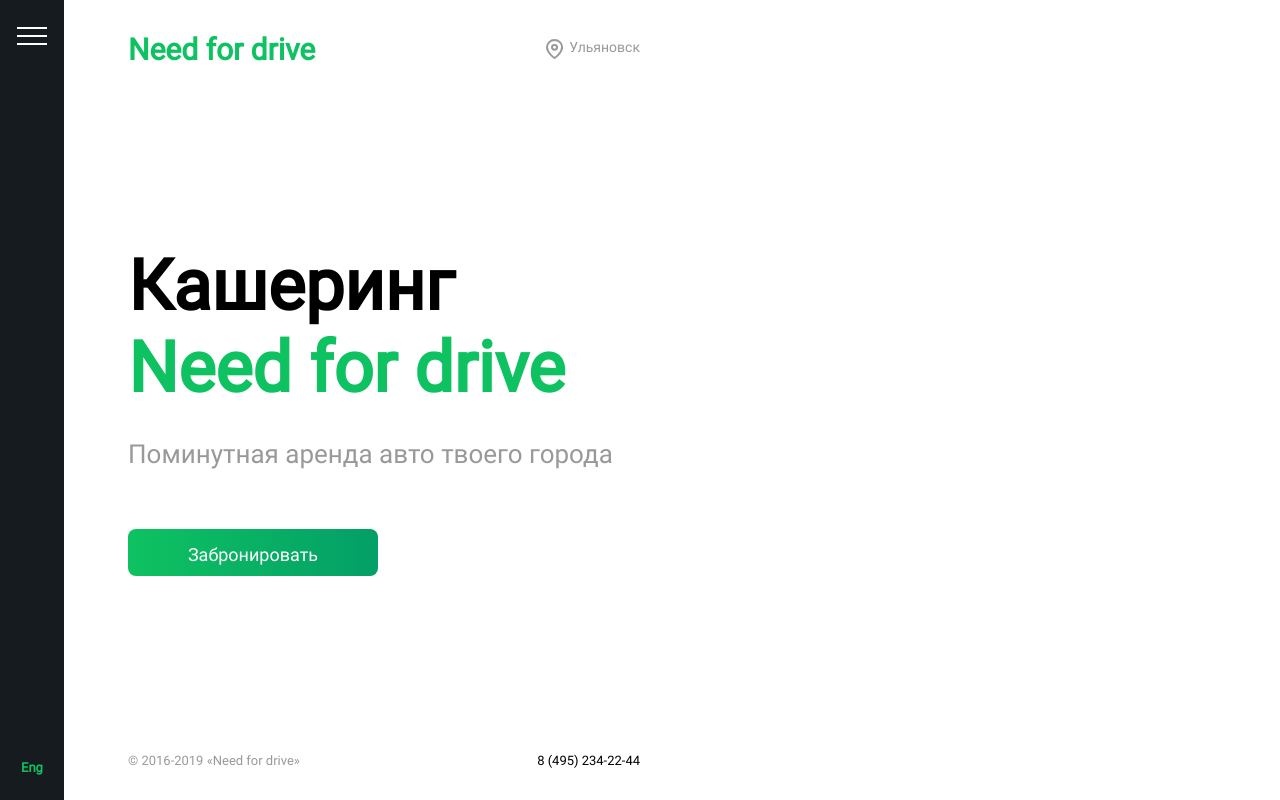
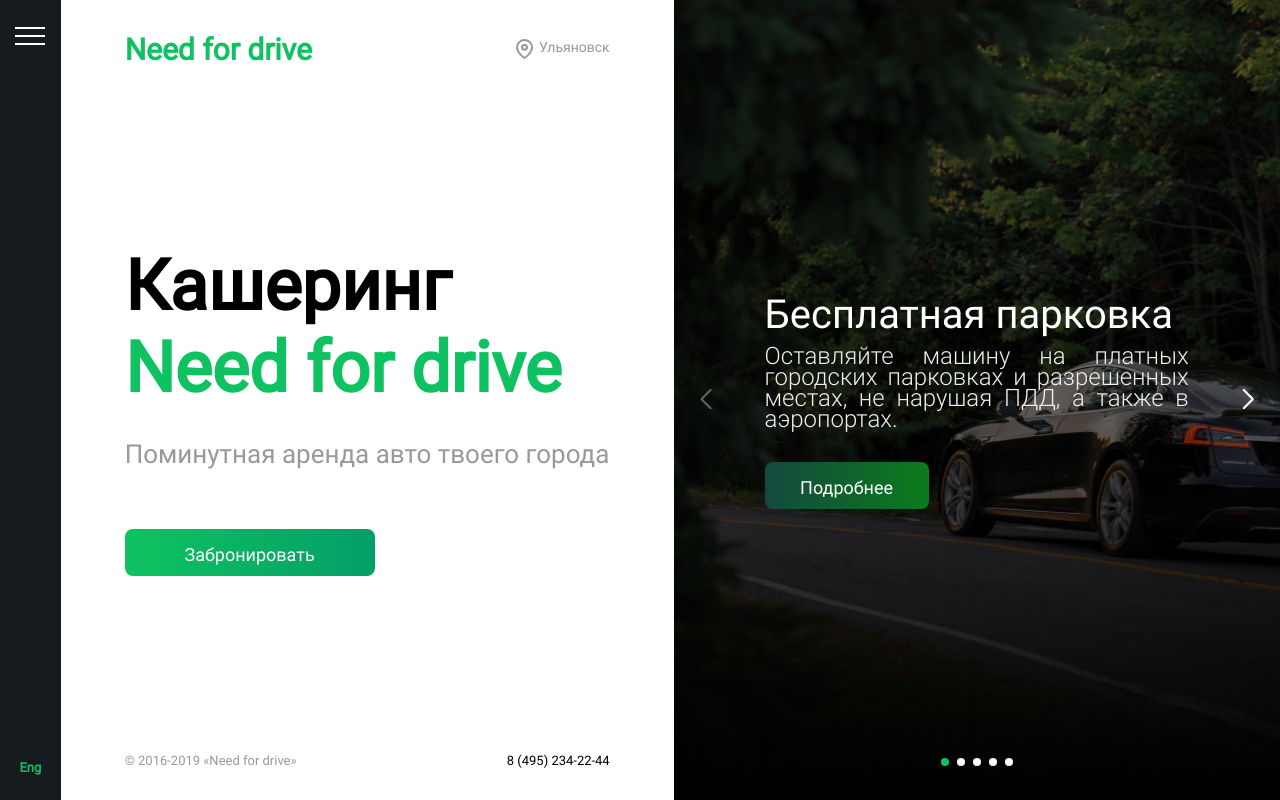
Before and after one commit to aazubakin/need-for-drive, a Vue app: page /#/ in a window 1280 px wide. Built offline with nearby package versions, Linux system fonts and the light colour scheme.

Commit message:
feat: add slider

```diff
--- a/src/assets/sass/abstract/_variables.scss
+++ b/src/assets/sass/abstract/_variables.scss
@@ -6,6 +6,9 @@ $color-black-side: #151b1f;
 $color-grey: #999999;
 $color-light-grey: #eeeeee;
 
+$color-btn-slide-1: #13493f;
+$color-btn-slide-2: #0c7b1b;
+
 $color-white: #fff;
 
 // GRID
--- a/src/assets/sass/base/_typographi.scss
+++ b/src/assets/sass/base/_typographi.scss
@@ -1,9 +1,12 @@
 @font-face {
   font-family: Roboto; /* Имя шрифта */
-  src: url('~@/assets/fonts/Roboto/Roboto-Regular.ttf'); /* Путь к файлу со шрифтом */
+  src: url('~@/assets/fonts/Roboto/Roboto-Regular.ttf') format('truetype'); /* Путь к файлу со шрифтом */
+}
+@font-face {
+  font-family: 'Roboto Light'; /* Имя шрифта */
+  src: url('~@/assets/fonts/Roboto/Roboto-Light.ttf') format('truetype'); /* Путь к файлу со шрифтом */
+  font-weight: 300;
 }
 body {
-  font-family: 'Roboto', sans-serif;
-  /* font-size: 16px; */
-  // line-height: 1.7;
+  font-family: 'Roboto';
 }
--- a/src/assets/sass/components/_button.scss
+++ b/src/assets/sass/components/_button.scss
@@ -45,6 +45,40 @@
   &__book {
     width: 25rem;
   }
+  &__slide {
+    width: 16.4rem;
+    &:link {
+      background: linear-gradient(
+        90deg,
+        $color-btn-slide-1,
+        $color-btn-slide-2
+      );
+    }
+    &:visited {
+      color: $color-white;
+      background: linear-gradient(
+        90deg,
+        darken($color-btn-slide-1, 10%),
+        darken($color-btn-slide-2, 10%)
+      );
+    }
+
+    &:hover {
+      background: linear-gradient(
+        90deg,
+        darken($color-btn-slide-1, 10%),
+        darken($color-btn-slide-2, 10%)
+      );
+    }
+    &:active {
+      color: $color-white;
+      background: linear-gradient(
+        90deg,
+        darken($color-btn-slide-1, 15%),
+        darken($color-btn-slide-2, 15%)
+      );
+    }
+  }
 }
 .menu-btn {
   text-align: center;
--- /dev/null
+++ b/src/assets/sass/layout/_slider.scss
@@ -0,0 +1,99 @@
+.swiper {
+  width: 50%;
+  height: 100%;
+  position: relative;
+  &-button-prev {
+    left: 0 !important;
+    height: 100% !important;
+    margin-top: 0 !important;
+    top: 0 !important;
+    width: 6.4rem !important;
+    &:hover {
+      background-color: rgba($color-primary, 0.2);
+      cursor: url('~@/assets/icons/Pointer.svg') 2 2, pointer;
+    }
+    &:after {
+      color: $color-white;
+      font-size: 2rem !important;
+      font-weight: 700;
+    }
+  }
+  &-button-next {
+    right: 0 !important;
+    height: 100% !important;
+    margin-top: 0 !important;
+    top: 0 !important;
+    width: 6.4rem !important;
+    &:hover {
+      background-color: rgba($color-primary, 0.2);
+      cursor: url('~@/assets/icons/Pointer.svg') 2 2, pointer;
+    }
+    &:after {
+      color: $color-white;
+      font-size: 2rem !important;
+      font-weight: 700;
+    }
+  }
+  &-slide {
+    text-align: center;
+    font-size: 18px;
+    background: #fff;
+    position: relative;
+
+    /* Center slide text vertically */
+    display: -webkit-box;
+    display: -ms-flexbox;
+    display: -webkit-flex;
+    display: flex;
+    -webkit-box-pack: center;
+    -ms-flex-pack: center;
+    -webkit-justify-content: center;
+    justify-content: center;
+    -webkit-box-align: center;
+    -ms-flex-align: center;
+    -webkit-align-items: center;
+    align-items: center;
+    &__img {
+      position: absolute;
+      display: block;
+      width: 100%;
+      height: 100%;
+      object-fit: cover;
+    }
+    &__content {
+      z-index: 10;
+      width: 70%;
+      text-align: justify;
+      &--title {
+        font-size: 4rem;
+        font-weight: 500;
+        color: $color-white;
+        margin-bottom: 0.8rem;
+      }
+      &--paragraph {
+        font-size: 2.4rem;
+        line-height: 2.1rem;
+        font-family: 'Roboto Light';
+        color: $color-light-grey;
+        margin-bottom: 3.2rem;
+      }
+    }
+  }
+}
+
+.swiper-pagination-fraction,
+.swiper-pagination-custom,
+.swiper-container-horizontal > .swiper-pagination-bullets {
+  bottom: 3.2rem !important;
+}
+
+.swiper-pagination-clickable .swiper-pagination-bullet {
+  cursor: url('~@/assets/icons/Pointer.svg') 2 2, pointer !important;
+}
+.swiper-pagination-bullet {
+  background-color: $color-white !important;
+  opacity: 1 !important;
+}
+.swiper-pagination-bullet-active {
+  background-color: $color-primary !important;
+}
--- a/src/assets/sass/main.scss
+++ b/src/assets/sass/main.scss
@@ -12,6 +12,7 @@
 @import 'components/link';
 @import 'pages/home';
 @import 'layout/header';
+@import 'layout/slider';
 @import 'layout/footer';
 @import 'layout/sidebar';
 @import 'layout/grid.scss';
--- a/src/components/SliderBlock.vue
+++ b/src/components/SliderBlock.vue
@@ -1,12 +1,28 @@
 <template lang="pug">
-swiper.swiper(:navigation="true")
+swiper.swiper(
+  :navigation="true"
+  slides-per-view="1"
+  :pagination="{ clickable: true }"
+  @swiper="onSwiper"
+  @slideChange="onSlideChange"
+  )
   swiper-slide.swiper-slide(
     v-for="slide in slides"
     :key="slide.id"
   )
+    img.swiper-slide__img(src="@/assets/img/Background.jpg")
+    .swiper-slide__content
+      h2.swiper-slide__content--title {{ slide.title }}
+      p.swiper-slide__content--paragraph {{ slide.text }}
+      a.btn.btn__slide(href="#") {{ slide.btnText }}
 </template>
 <script>
 import { Swiper, SwiperSlide } from 'swiper/vue'
+import 'swiper/swiper-bundle.css'
+// import Swiper core and required modules
+import SwiperCore, { Navigation, Pagination } from 'swiper/core'
+// install Swiper modules
+SwiperCore.use([Navigation, Pagination])
 export default {
   name: 'Slider',
   // props: {
@@ -23,6 +39,18 @@ export default {
     Swiper,
     SwiperSlide,
   },
+  setup() {
+    const onSwiper = (swiper) => {
+      console.log(swiper)
+    }
+    const onSlideChange = () => {
+      console.log('slide change')
+    }
+    return {
+      onSwiper,
+      onSlideChange,
+    }
+  },
   data() {
     return {
       slides: [
@@ -31,30 +59,35 @@ export default {
           title: 'Бесплатная парковка',
           text: 'Оставляйте машину на платных городских парковках и разрешенных местах, не нарушая ПДД, а также в аэропортах.',
           btnText: 'Подробнее',
+          img: '@/assets/img/Background.jpg',
         },
         {
           id: 2,
-          title: 'Бесплатная парковка',
+          title: 'Бесплатная парковка - 1',
           text: 'Оставляйте машину на платных городских парковках и разрешенных местах, не нарушая ПДД, а также в аэропортах.',
           btnText: 'Подробнее',
+          img: '@/assets/img/Background.jpg',
         },
         {
           id: 3,
-          title: 'Бесплатная парковка',
+          title: 'Бесплатная парковка - 2',
           text: 'Оставляйте машину на платных городских парковках и разрешенных местах, не нарушая ПДД, а также в аэропортах.',
           btnText: 'Подробнее',
+          img: '@/assets/img/Background.jpg',
         },
         {
           id: 4,
-          title: 'Бесплатная парковка',
+          title: 'Бесплатная парковка - 3',
           text: 'Оставляйте машину на платных городских парковках и разрешенных местах, не нарушая ПДД, а также в аэропортах.',
           btnText: 'Подробнее',
+          img: '@/assets/img/Background.jpg',
         },
         {
           id: 5,
           title: 'Бесплатная парковка',
           text: 'Оставляйте машину на платных городских парковках и разрешенных местах, не нарушая ПДД, а также в аэропортах.',
           btnText: 'Подробнее',
+          img: '@/assets/img/Background.jpg',
         },
       ],
     }
```
Also changed, not shown: src/main.js (+5 -5 lines), src/assets/img/Background.jpg (added).
